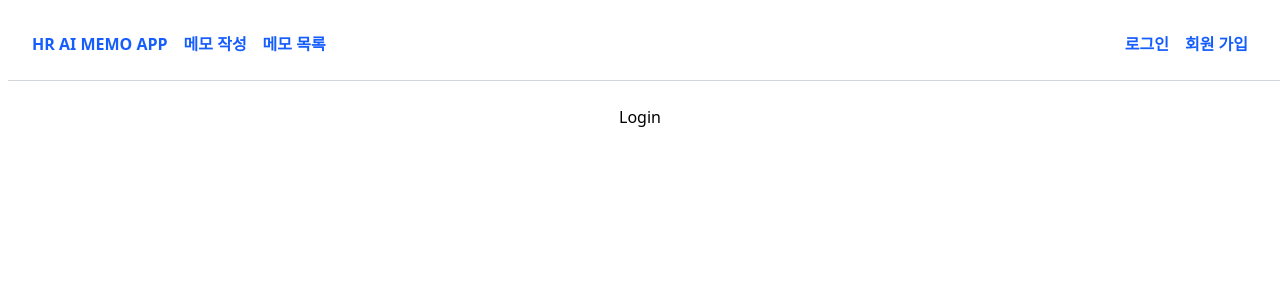
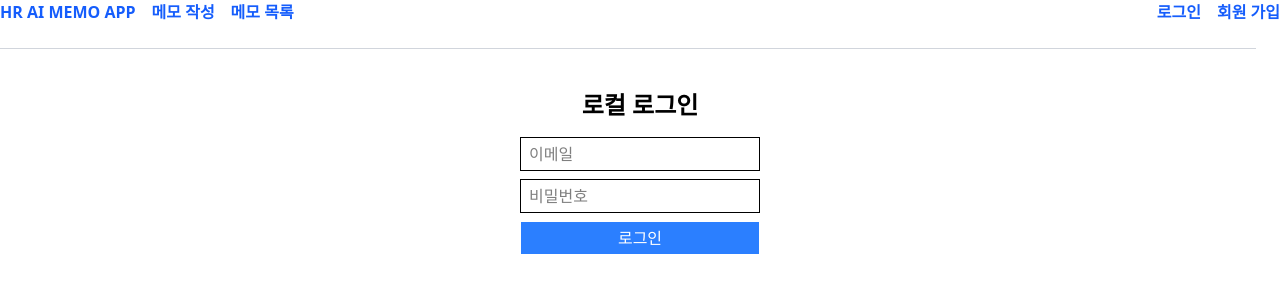
Before and after one commit to HoldRain47/HR-ai-memo-app, a React (Vite) app: page /login in a window 1280 px wide. Shown: the top 300 px of the page. Built offline with nearby package versions, Linux system fonts and the light colour scheme; no server answers.

Commit message:
UPDATE Login 로직 구현중

```diff
--- a/package.json
+++ b/package.json
@@ -11,14 +11,17 @@
   },
   "dependencies": {
     "@google/genai": "^1.25.0",
-    "@reduxjs/toolkit": "^2.9.0",
+    "@reduxjs/toolkit": "^2.9.1",
     "@tailwindcss/vite": "^4.1.14",
+    "axios": "^1.12.2",
     "dotenv": "^17.2.3",
+    "jwt-decode": "^4.0.0",
     "react": "^19.1.1",
     "react-dom": "^19.1.1",
     "react-markdown": "^10.1.0",
     "react-redux": "^9.2.0",
     "react-router-dom": "^7.9.4",
+    "redux-persist": "^6.0.0",
     "remark-gfm": "^4.0.1",
     "tailwindcss": "^4.1.14"
   },
--- a/src/main.jsx
+++ b/src/main.jsx
@@ -1,12 +1,18 @@
 import { StrictMode } from "react";
 import { createRoot } from "react-dom/client";
+import { Provider } from "react-redux";
+import { PersistGate } from "redux-persist/integration/react";
+import { store, persistor } from "./store";
 import { RouterProvider } from "react-router-dom";
 import router from "./router";
 import "./index.css";
-import App from "./App.jsx";
 
 createRoot(document.getElementById("root")).render(
   <StrictMode>
-    <RouterProvider router={router} />
+    <Provider store={store}>
+      <PersistGate loading={null} persistor={persistor}>
+        <RouterProvider router={router} />
+      </PersistGate>
+    </Provider>
   </StrictMode>
 );
--- a/src/pages/CreateMemo.jsx
+++ b/src/pages/CreateMemo.jsx
@@ -56,19 +56,19 @@ export default function CreateMemo() {
         // 화면에도 표시
         setMessages((prev) => [
           ...prev,
-          { role: "ai", content: `✅ 메모가 생성되었습니다: ${data.content}` },
+          { role: "ai", content: ` 메모가 생성되었습니다: ${data.content}` },
         ]);
       } else {
         setMessages((prev) => [
           ...prev,
-          { role: "ai", content: "❌ 할 일 관련 내용이 아닙니다." },
+          { role: "ai", content: " 할 일 관련 내용이 아닙니다." },
         ]);
       }
     } catch (error) {
       console.error(error);
       setMessages((prev) => [
         ...prev,
-        { role: "ai", content: "⚠️ 오류가 발생했습니다. 다시 시도해주세요." },
+        { role: "ai", content: " 오류가 발생했습니다. 다시 시도해주세요." },
       ]);
     }
   }
--- a/src/pages/Login.jsx
+++ b/src/pages/Login.jsx
@@ -1,5 +1,41 @@
-import React from "react";
+import { useState } from "react";
+import { useDispatch } from "react-redux";
+import { login } from "../store/authSlice";
+import { useNavigate } from "react-router-dom";
 
 export default function Login() {
-  return <div>Login</div>;
+  const [email, setEmail] = useState("");
+  const [password, setPassword] = useState("");
+  const dispatch = useDispatch();
+  const navigate = useNavigate();
+
+  const handleLogin = (e) => {
+    e.preventDefault();
+    dispatch(login({ email, password })); // Supabase API 호출
+  };
+
+  return (
+    <div className="flex flex-col items-center mt-10">
+      <h2 className="text-2xl font-bold mb-4">로컬 로그인</h2>
+      <form onSubmit={handleLogin} className="flex flex-col gap-2 w-60">
+        <input
+          type="email"
+          placeholder="이메일"
+          value={email}
+          onChange={(e) => setEmail(e.target.value)}
+          className="border px-2 py-1"
+        />
+        <input
+          type="password"
+          placeholder="비밀번호"
+          value={password}
+          onChange={(e) => setPassword(e.target.value)}
+          className="border px-2 py-1"
+        />
+        <button className="border px-2 py-1 bg-blue-500 text-white">
+          로그인
+        </button>
+      </form>
+    </div>
+  );
 }
--- /dev/null
+++ b/src/store/authSlice.js
@@ -0,0 +1,79 @@
+import { createSlice, createAsyncThunk } from "@reduxjs/toolkit";
+import axios from "axios";
+
+const SUPABASE_URL = import.meta.env.VITE_SUPABASE_URL;
+const SUPABASE_ANON_KEY = import.meta.env.VITE_SUPABASE_ANON_KEY;
+
+// 회원가입
+export const signup = createAsyncThunk(
+  "auth/signup",
+  async (data, { rejectWithValue }) => {
+    try {
+      const response = await axios.post(
+        `${SUPABASE_URL}/auth/v1/signup`,
+        {
+          email: data.email,
+          password: data.password,
+        },
+        {
+          headers: {
+            apikey: SUPABASE_ANON_KEY,
+            "Content-Type": "application/json",
+          },
+        }
+      );
+      return response.data;
+    } catch (err) {
+      return rejectWithValue(err.response.data);
+    }
+  }
+);
+
+// 로그인
+export const login = createAsyncThunk(
+  "auth/login",
+  async (data, { rejectWithValue }) => {
+    try {
+      const response = await axios.post(
+        `${SUPABASE_URL}/auth/v1/token?grant_type=password`,
+        {
+          email: data.email,
+          password: data.password,
+        },
+        {
+          headers: {
+            apikey: SUPABASE_ANON_KEY,
+            "Content-Type": "application/json",
+          },
+        }
+      );
+      localStorage.setItem("token", response.data.access_token);
+      return response.data;
+    } catch (err) {
+      return rejectWithValue(err.response.data);
+    }
+  }
+);
+
+const authSlice = createSlice({
+  name: "auth",
+  initialState: { token: localStorage.getItem("token") || null, error: null },
+  reducers: {
+    logout: (state) => {
+      state.token = null;
+      localStorage.removeItem("token");
+    },
+  },
+  extraReducers: (builder) => {
+    builder
+      .addCase(login.fulfilled, (state, action) => {
+        state.token = action.payload.access_token;
+      })
+      .addCase(login.rejected, (state, action) => {
+        state.error = action.payload;
+      });
+  },
+});
+
+export const { logout } = authSlice.actions;
+export default authSlice.reducer;
--- /dev/null
+++ b/src/store/index.js
@@ -0,0 +1,21 @@
+import { configureStore } from "@reduxjs/toolkit";
+import { persistStore, persistReducer } from "redux-persist";
+import storage from "redux-persist/lib/storage";
+import { combineReducers } from "redux";
+import authReducer from "./authSlice";
+
+const rootReducer = combineReducers({
+  auth: authReducer,
+});
+
+const persistConfig = {
+  key: "root",
+  storage,
+};
+
+const persistedReducer = persistReducer(persistConfig, rootReducer);
+
+export const store = configureStore({
+  reducer: persistedReducer,
+});
+export const persistor = persistStore(store);
```
Also changed, not shown: 1 other file (tests, documents, lock files or other folders).
